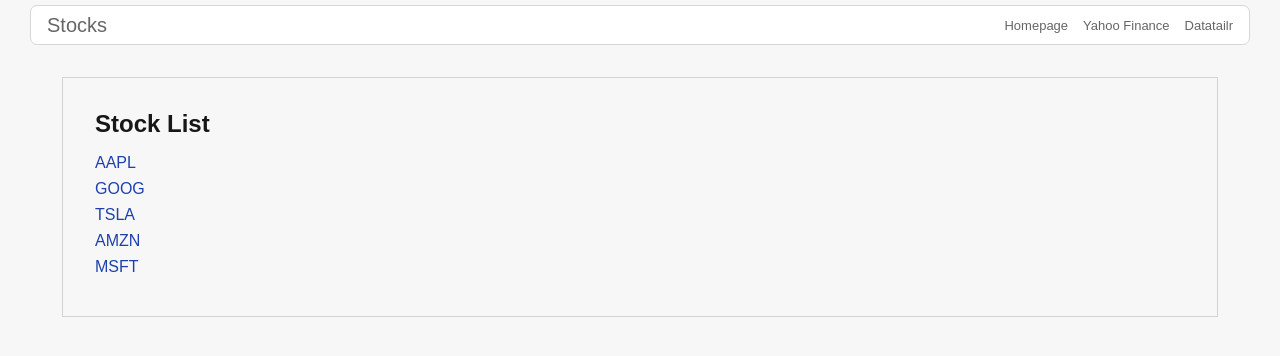
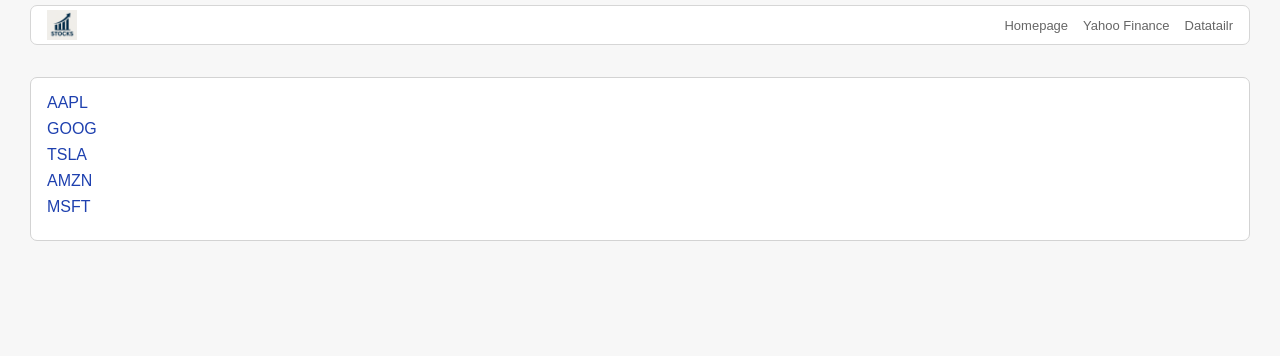
Before and after one commit to NadinHub/stocks-app, a Next.js app: page / in a window 1280 px wide. Shown: the top 356 px of the page. Built offline with nearby package versions, Linux system fonts and the light colour scheme.

Commit message:
Add a logo image

```diff
--- a/src/app/page.jsx
+++ b/src/app/page.jsx
@@ -1,5 +1,4 @@
 'use client'
-import Link from 'next/link'
 import './page.scss'
 import { useState } from 'react'
 import StockInfo from '@/components/stockInfo/StockInfo'
@@ -7,8 +6,6 @@ const tickers = ['AAPL', 'GOOG', 'TSLA', 'AMZN', 'MSFT']
 
 export default function HomePage() {
 
-  // const should404 = true
-  // if (should404) notFound() // This will trigger `not-found.jsx`
   const [isOpen, setIsOpen] = useState(false)
   const [chosenStock, setChosenStock] = useState(null)
 
@@ -19,7 +16,8 @@ export default function HomePage() {
   return (
 
     <main className="page__container">
-      <h1 className="title">Stock List</h1>
+      <div>
+        {/* <h1 className="title">Stock List</h1> */}
         <ul className="stock-list">
           {tickers.map((ticker) => (
             <li key={ticker} className="stock-item">
@@ -28,13 +26,13 @@ export default function HomePage() {
             </li>
 
           ))}
-        {/* <button onClick={() => setIsOpen((prev) => !prev)}>Menu</button> */}
         </ul>
-
+      </div>
       {isOpen &&
         <div className='stock__details'>
           <StockInfo ticker={chosenStock} />
-        </div>}
+        </div>
+      }
     </main>
   )
 }
--- a/src/app/page.scss
+++ b/src/app/page.scss
@@ -1,7 +1,12 @@
 .page__container {
-    padding: 2rem;
-    margin: 2rem;
+  padding: 1rem;
+  margin-top: 2rem;
   border: 1px solid lightgray;
+  display: flex;
+  gap: 10px;
+  justify-content: space-between;
+  border-radius: 7px;
+  background-color: white;
 }
 
 .title {
@@ -17,9 +22,11 @@
 
 .stock-item {
   margin-bottom: 0.5rem;
+
   a {
     color: #1e40af;
     text-decoration: none;
+
     &:hover {
       text-decoration: underline;
     }
@@ -28,12 +35,13 @@
 
 .message {
   padding: 2rem;
+
   &.error {
     color: red;
   }
 }
 
-  .stock__link{
+.stock__link {
   color: #1e40af;
   cursor: pointer;
 }
--- a/src/components/navbar/Navbar.jsx
+++ b/src/components/navbar/Navbar.jsx
@@ -2,12 +2,13 @@
 
 import styles from "./navbar.module.css";
 import Links from "./links/Links";
+import Image from "next/image";
 
 const Navbar = () => {
     return (
         <div className={styles.navbar__container}>
             <div className={styles.logo}>
-                Stocks
+                <Image src="/logo-stocks.png" alt="" fill />
             </div>
             <Links />
         </div>
--- a/src/components/navbar/navbar.module.css
+++ b/src/components/navbar/navbar.module.css
@@ -8,23 +8,15 @@
     display: flex;
     align-items: center;
     justify-content: space-between;
+    align-items: center;
     width: 100%;
 }
 
 .logo {
-    font-size: 20px;
+    position: relative;
+    width: 30px;
+    height: 30px;
 }
-
-/* .navbar {
-    display: flex;
-    flex-direction: row;
-    align-items: center;
-    gap: 15px;
-} */
-
-/* .navbar__link {
-    font-size: medium;
-} */
 
 @media (max-width: 768px) {
     .navbar__container {
--- a/src/components/stockInfo/StockInfo.jsx
+++ b/src/components/stockInfo/StockInfo.jsx
@@ -5,7 +5,7 @@ import axios from 'axios'
 import './stockInfo.scss'
 // import { notFound } from 'next/navigation'
 
-export default function StockInfo({ticker}) {
+export default function StockInfo({ ticker }) {
     const [stock, setStock] = useState(null)
     const [loading, setLoading] = useState(true)
     const [error, setError] = useState(null)
@@ -44,8 +44,8 @@ export default function StockInfo({ticker}) {
     if (noDataMessage) return <p className="message warning">{noDataMessage}</p>
 
     return (
-        <main className="stocks__container">
-            <h1 className="title">{ticker} Details</h1>
+        <main className="stock-details__container">
+            <h1 className="title">{stock.shortName} ({ticker})</h1>
             {noDataMessage}
             <p><strong>Price:</strong> ${stock.price}</p>
             <p><strong>Change:</strong> {stock.change}</p>
--- a/src/components/stockInfo/stockInfo.scss
+++ b/src/components/stockInfo/stockInfo.scss
@@ -0,0 +1,5 @@
+.stock-details__container {
+    // background-color: white;
+    padding: 0 0 0 1rem;
+    color: rgb(73, 73, 73)
+}
```
Also changed, not shown: src/app/globals.css (+0 -8 lines), src/app/page.module.css (deleted, +0 -168 lines), public/logo-stocks.png (added). Lines whose indentation alone changed are shown as unchanged.
